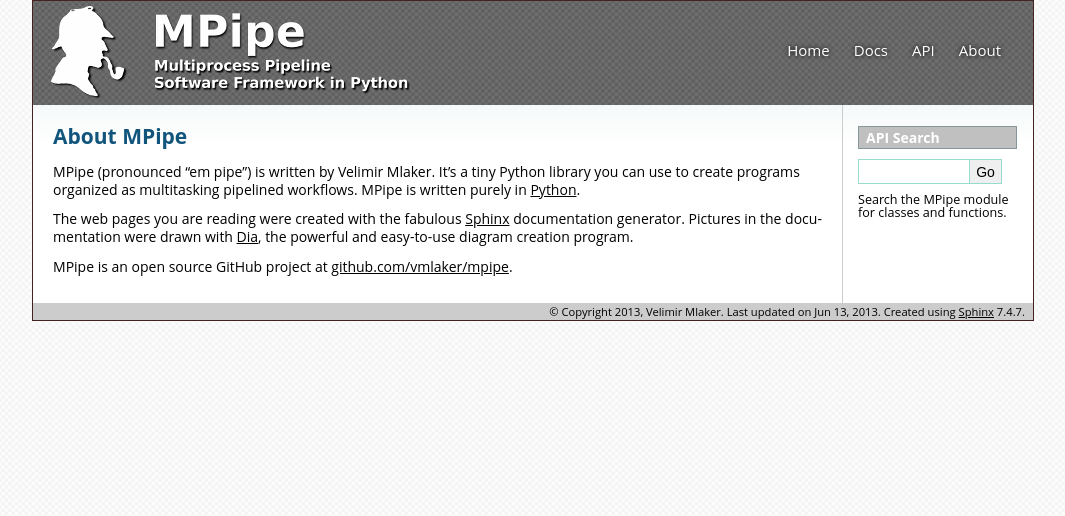
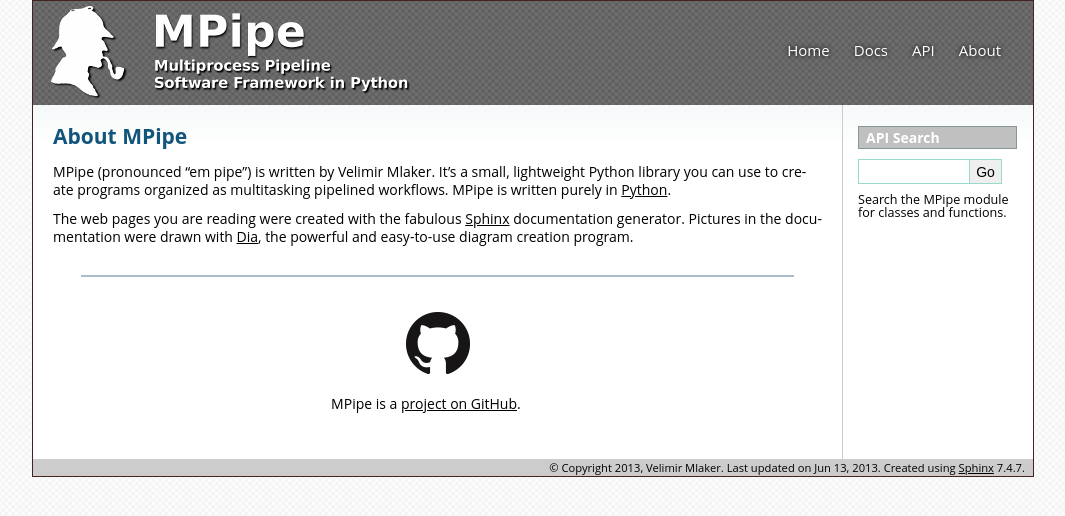
Before and after one commit to vmlaker/mpipe, a Sphinx documentation site: the page built from doc/source/about.rst, in a window 1280 px wide. Shown: the top 516 px of the page, without its empty margins (107-1172 px from the left). Built offline with Sphinx 7.4.7, drawn with Linux system fonts in a browser that asks for light colours; formulas are drawn with MathJax 3.

Commit message:
Add GitHub logo, and streamline verbage.

```diff
--- a/doc/source/about.rst
+++ b/doc/source/about.rst
@@ -4,10 +4,14 @@
 About |NAME|
 ************
 
-|NAME| (pronounced "em pipe") is written by Velimir Mlaker. It's a tiny Python library you can use to create programs organized as multitasking pipelined workflows. |NAME| is written purely in `Python <http://python.org>`_.
+|NAME| (pronounced "em pipe") is written by Velimir Mlaker. It's a small, lightweight Python library you can use to create programs organized as multitasking pipelined workflows. |NAME| is written purely in `Python <http://python.org>`_.
 
 The web pages you are reading were created with the fabulous `Sphinx <http://sphinx.pocoo.org>`_ documentation generator. Pictures in the documentation were drawn with `Dia <http://live.gnome.org/Dia>`_, the powerful and easy-to-use diagram creation program.
 
-|NAME| is an open source GitHub project at `github.com/vmlaker/mpipe <https://github.com/vmlaker/mpipe>`_.
+----
 
-.. The end.
+.. figure:: GitHub-Mark-64px.png
+   :align: center
+   :target: http://github.com/vmlaker/mpipe
+
+   |NAME| is a `project on GitHub <http://github.com/vmlaker/mpipe>`_.
```
Also changed, not shown: doc/source/index.rst (+14 -8 lines), doc/source/GitHub-Mark-64px.png (added).
